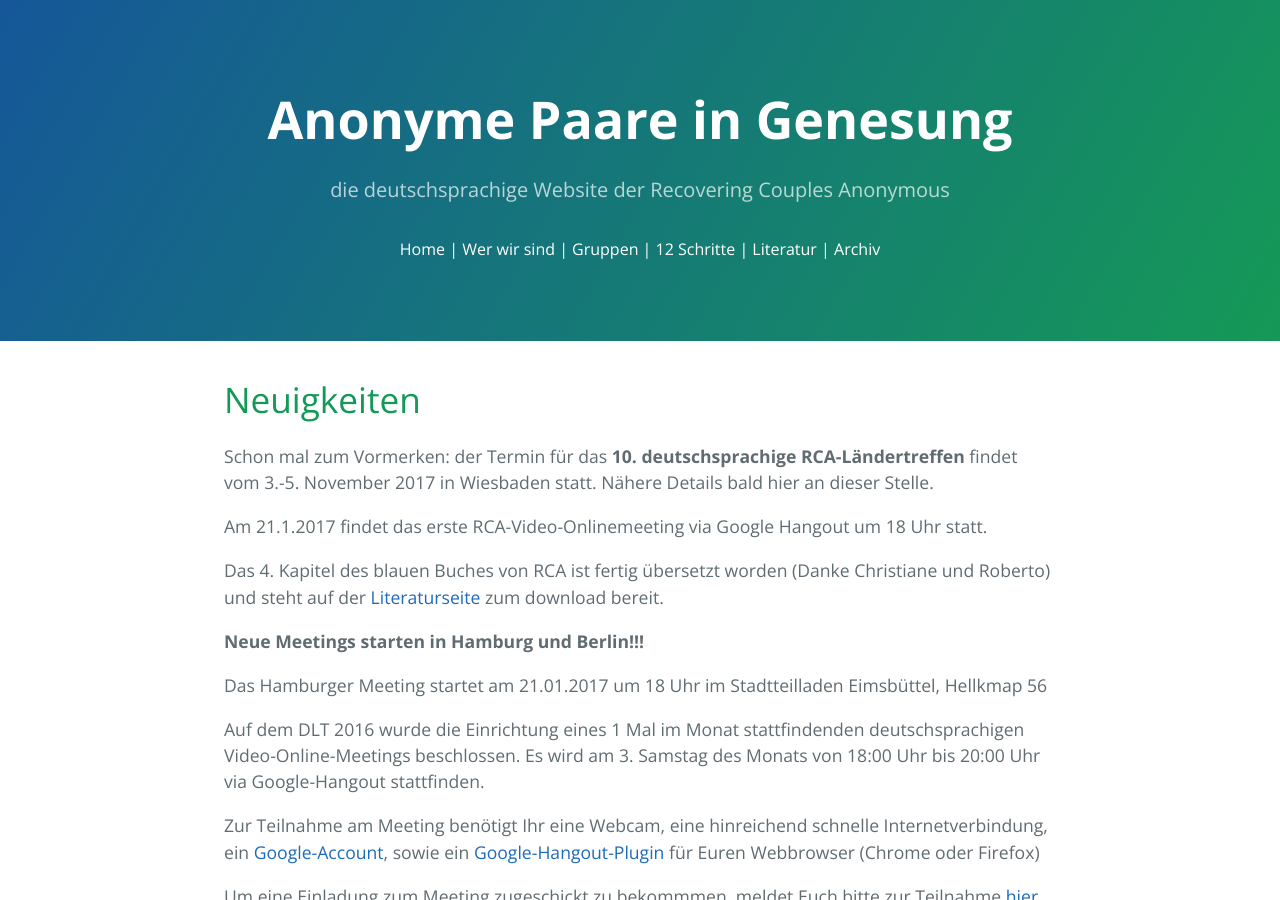
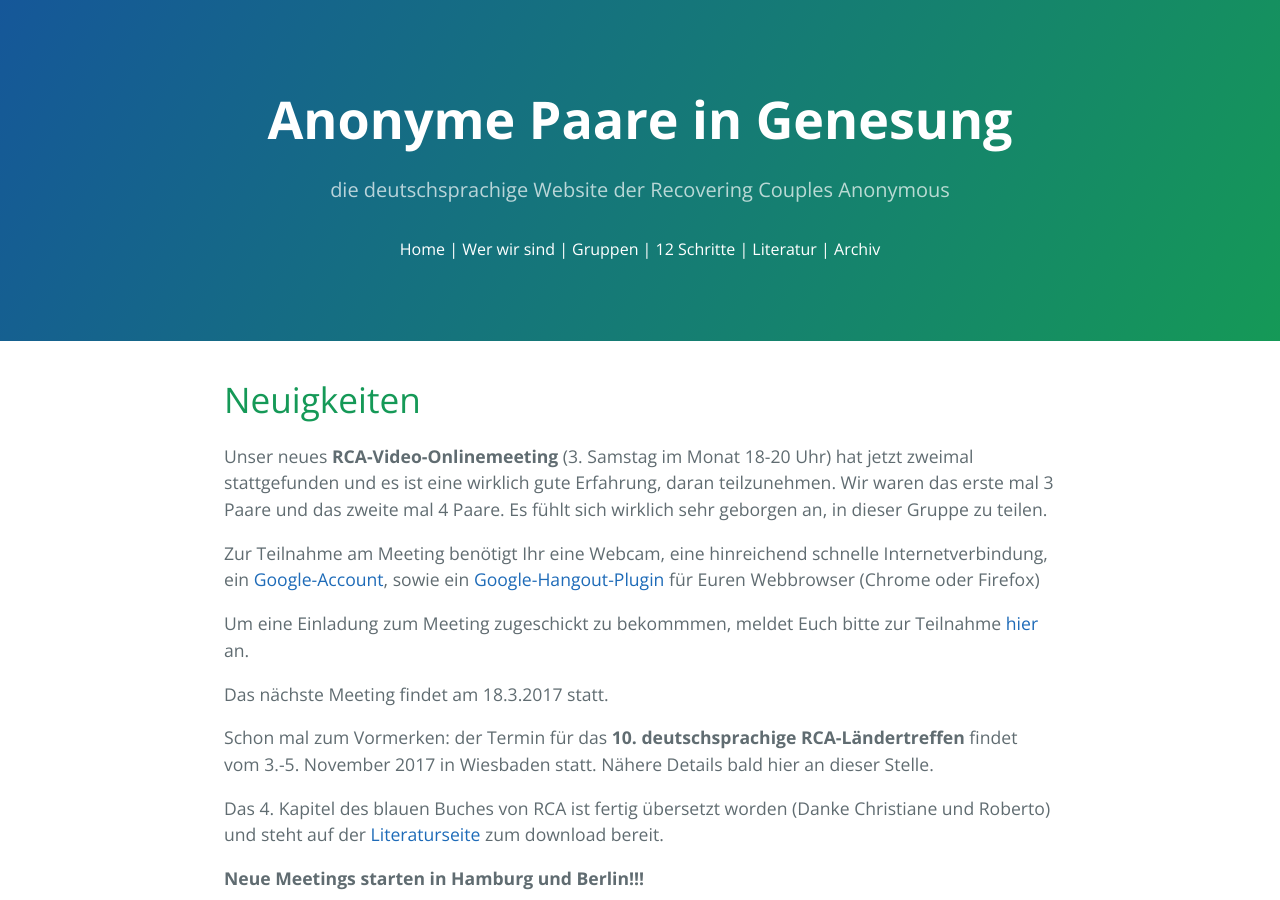
Before and after one commit to rcadeutschland/rcadeutschland.github.io, a Jekyll site: the page built from index.html, in a window 1280 px wide and 900 px high. Built offline with Jekyll 4.4.1, drawn with Linux system fonts in a browser that asks for light colours; nearby versions of some CDN libraries; some of the changed text lies outside the part shown.

Commit message:
Update index.html

```diff
--- a/index.html
+++ b/index.html
@@ -3,20 +3,21 @@ layout: default
 title: RCA Home
 ---
 <h1>Neuigkeiten</h1>
-<p>Schon mal zum Vormerken: der Termin für das <b>10. deutschsprachige RCA-Ländertreffen</b> findet vom 3.-5. November 2017 in Wiesbaden
- statt. Nähere Details bald hier an dieser Stelle.</p>
-<p>Am 21.1.2017 findet das erste RCA-Video-Onlinemeeting via Google Hangout um 18 Uhr statt.</p>
-<p>Das 4. Kapitel des blauen Buches von RCA ist fertig übersetzt worden (Danke Christiane und Roberto) und steht auf
- der <a href="/Literatur">Literaturseite</a> zum download bereit.</p>
-<p><b>Neue Meetings starten in Hamburg und Berlin!!!</b></p>
-<p>Das Hamburger Meeting startet am 21.01.2017 um 18 Uhr im Stadtteilladen Eimsbüttel, Hellkmap 56</p>
-<p>Auf dem DLT 2016 wurde die Einrichtung eines 1 Mal im Monat stattfindenden deutschsprachigen Video-Online-Meetings beschlossen.
- Es wird am 3. Samstag des Monats von 18:00 Uhr bis 20:00 Uhr via Google-Hangout stattfinden.</p>
+<p>Unser neues <b>RCA-Video-Onlinemeeting</b> (3. Samstag im Monat 18-20 Uhr) hat jetzt zweimal stattgefunden
+ und es ist eine wirklich gute Erfahrung, daran teilzunehmen.
+ Wir waren das erste mal 3 Paare und das zweite mal 4 Paare. Es fühlt sich wirklich sehr geborgen an, in dieser Gruppe zu teilen.</p>
 <p>Zur Teilnahme am Meeting benötigt Ihr eine Webcam, eine hinreichend schnelle Internetverbindung,
  ein <a href="https://accounts.google.com/SignUp">Google-Account</a>,
  sowie ein <a href="https://hangouts.google.com/">Google-Hangout-Plugin</a> für Euren Webbrowser (Chrome oder Firefox)</p>
 <p>Um eine Einladung zum Meeting zugeschickt zu bekommmen, meldet Euch bitte zur
  Teilnahme <a href="mailto:kontakt@recovering-couples.de?subject=[Anmeldung zum RCA-Online-Meeting]">hier</a> an.</p>
+<p>Das nächste Meeting findet am 18.3.2017 statt.</p>
+<p>Schon mal zum Vormerken: der Termin für das <b>10. deutschsprachige RCA-Ländertreffen</b> findet vom 3.-5. November 2017 in Wiesbaden
+ statt. Nähere Details bald hier an dieser Stelle.</p>
+<p>Das 4. Kapitel des blauen Buches von RCA ist fertig übersetzt worden (Danke Christiane und Roberto) und steht auf
+ der <a href="/Literatur">Literaturseite</a> zum download bereit.</p>
+<p><b>Neue Meetings starten in Hamburg und Berlin!!!</b></p>
+<p>Das Hamburger Meeting startete am 21.01.2017 um 18 Uhr im Stadtteilladen Eimsbüttel, Hellkmap 56</p>
 
 <p><img src="images/rcamitte2016.jpg"></p>
 
```
